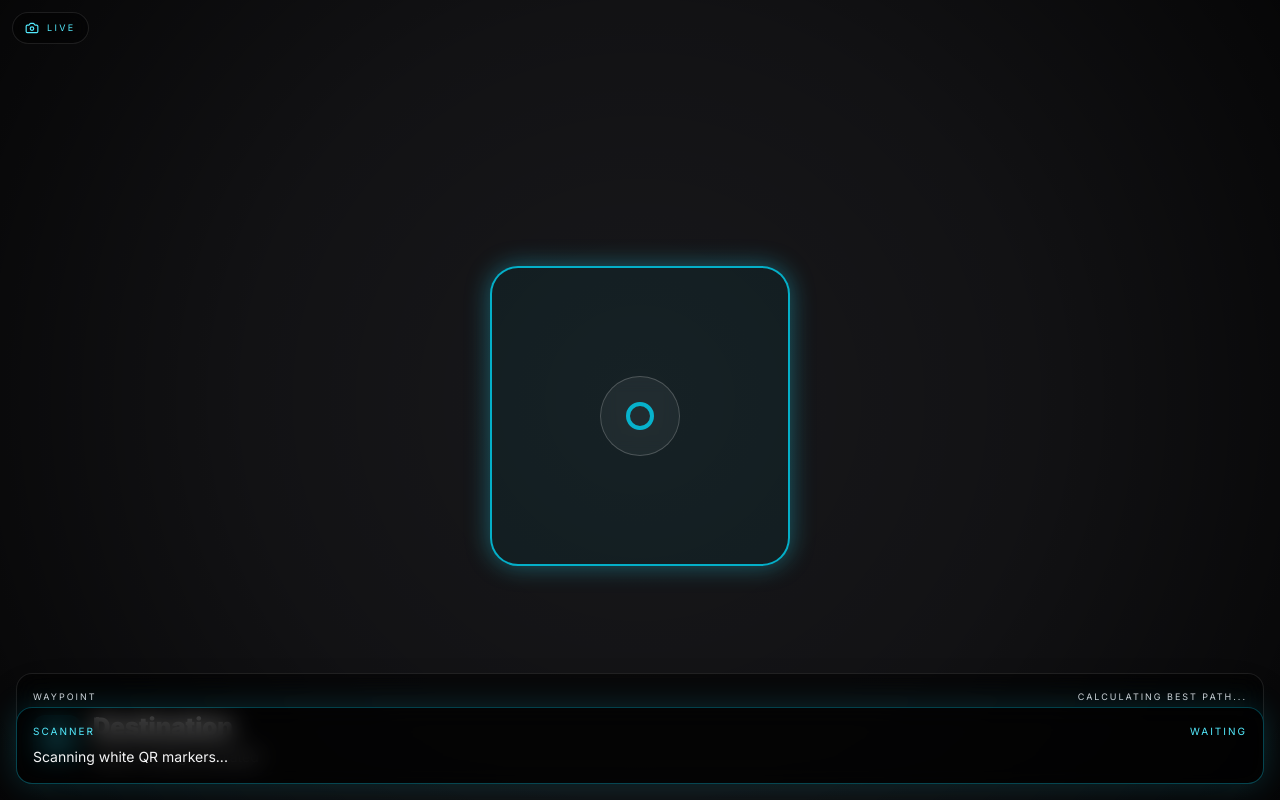
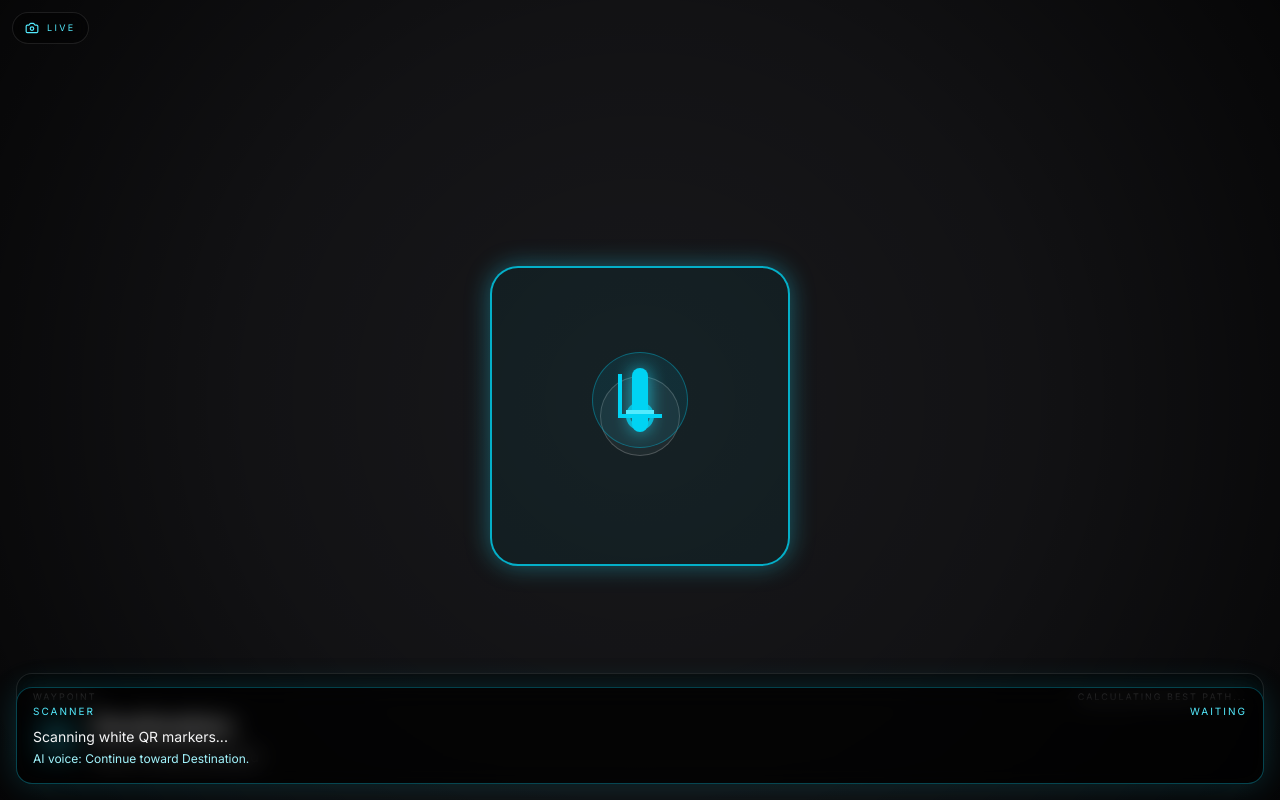
Before and after one commit to PreciousNamondwe/navi, a Next.js app: page /continue in a window 1280 px wide. Built offline with nearby package versions, Linux system fonts and the light colour scheme; no server answers.

Commit message:
updated the ar

```diff
--- a/app/continue/page.tsx
+++ b/app/continue/page.tsx
@@ -16,8 +16,10 @@ export default function ContinueRoutePage() {
   const [cameraError, setCameraError] = useState<string | null>(null);
   const [scanStatus, setScanStatus] = useState('Scanning white QR markers...');
   const [scannerReady, setScannerReady] = useState(false);
+  const [voiceCue, setVoiceCue] = useState('Ready for directions.');
   const videoRef = useRef<HTMLVideoElement | null>(null);
   const barcodeDetectorRef = useRef<any>(null);
+  const audioRef = useRef<HTMLAudioElement | null>(null);
 
   const entityType = getQueryParam('entityType');
   const entityId = getQueryParam('entityId');
@@ -138,11 +140,35 @@ export default function ContinueRoutePage() {
     ? `Route ready · ${route.slides.length} steps`
     : 'Calculating best path...';
 
+  const voiceText = nextStep?.textDirection || nextStep?.description || `Continue toward ${destinationName}.`;
+  useEffect(() => {
+    if (!voiceText) return;
+    setVoiceCue(voiceText);
+  }, [voiceText]);
+
   const arrowRotation = nextStep?.textDirection?.toLowerCase().includes('left')
     ? '-45deg'
     : nextStep?.textDirection?.toLowerCase().includes('right')
       ? '45deg'
       : '0deg';
+
+  useEffect(() => {
+    if (typeof window === 'undefined') return;
+    if (!voiceCue || !('speechSynthesis' in window)) return;
+
+    const utterance = new SpeechSynthesisUtterance(voiceCue);
+    utterance.lang = 'en-US';
+    utterance.rate = 1;
+    utterance.pitch = 1.1;
+    utterance.volume = 0.7;
+
+    window.speechSynthesis.cancel();
+    window.speechSynthesis.speak(utterance);
+
+    return () => {
+      window.speechSynthesis.cancel();
+    };
+  }, [voiceCue]);
 
   if (!mounted) {
     return <div className="min-h-screen bg-zinc-950" />;
@@ -181,6 +207,24 @@ export default function ContinueRoutePage() {
             </div>
           </div>
 
+          <div className="absolute left-1/2 top-1/2 flex -translate-x-1/2 -translate-y-1/2 items-center justify-center">
+            <div className="relative flex h-24 w-24 items-center justify-center sm:h-28 sm:w-28">
+              <div className="absolute h-20 w-20 rounded-full border border-cyan-500/40 bg-cyan-500/10 sm:h-24 sm:w-24" />
+              <div
+                className="absolute h-14 w-3 rounded-full bg-cyan-400 shadow-[0_0_18px_rgba(34,211,238,0.8)] sm:h-16 sm:w-4"
+                style={{ transform: `rotate(${arrowRotation})` }}
+              />
+              <div
+                className="absolute h-9 w-9 border-l-4 border-b-4 border-cyan-400 sm:h-11 sm:w-11"
+                style={{ transform: `rotate(${arrowRotation}) translateY(-4px)` }}
+              />
+              <div
+                className="absolute h-6 w-6 border-b-4 border-cyan-300 sm:h-7 sm:w-7"
+                style={{ transform: `rotate(${arrowRotation})` }}
+              />
+            </div>
+          </div>
+
           <div className="absolute inset-x-0 bottom-0 p-3 sm:p-4">
             <div className="rounded-2xl border border-white/10 bg-black/55 p-3 shadow-2xl backdrop-blur-md sm:p-4">
               <div className="mb-2 flex items-center justify-between gap-2 text-[9px] font-mono uppercase tracking-[0.22em] text-zinc-300">
@@ -210,6 +254,7 @@ export default function ContinueRoutePage() {
               <span>{scannerReady ? 'Live' : 'Waiting'}</span>
             </div>
             <p className="text-xs text-zinc-100 sm:text-sm">{scanStatus}</p>
+            <p className="mt-1 text-[11px] text-cyan-200 sm:text-xs">AI voice: {voiceCue}</p>
           </div>
         </div>
 
```
